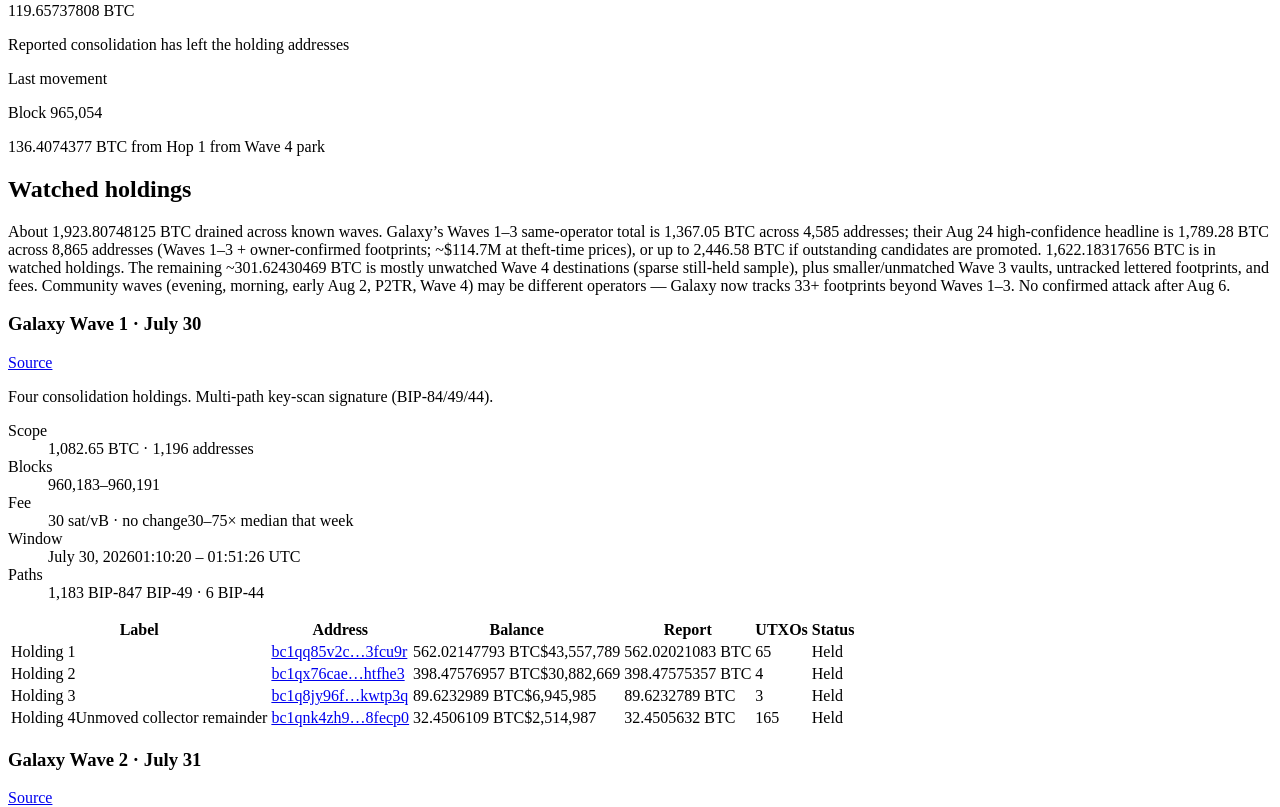
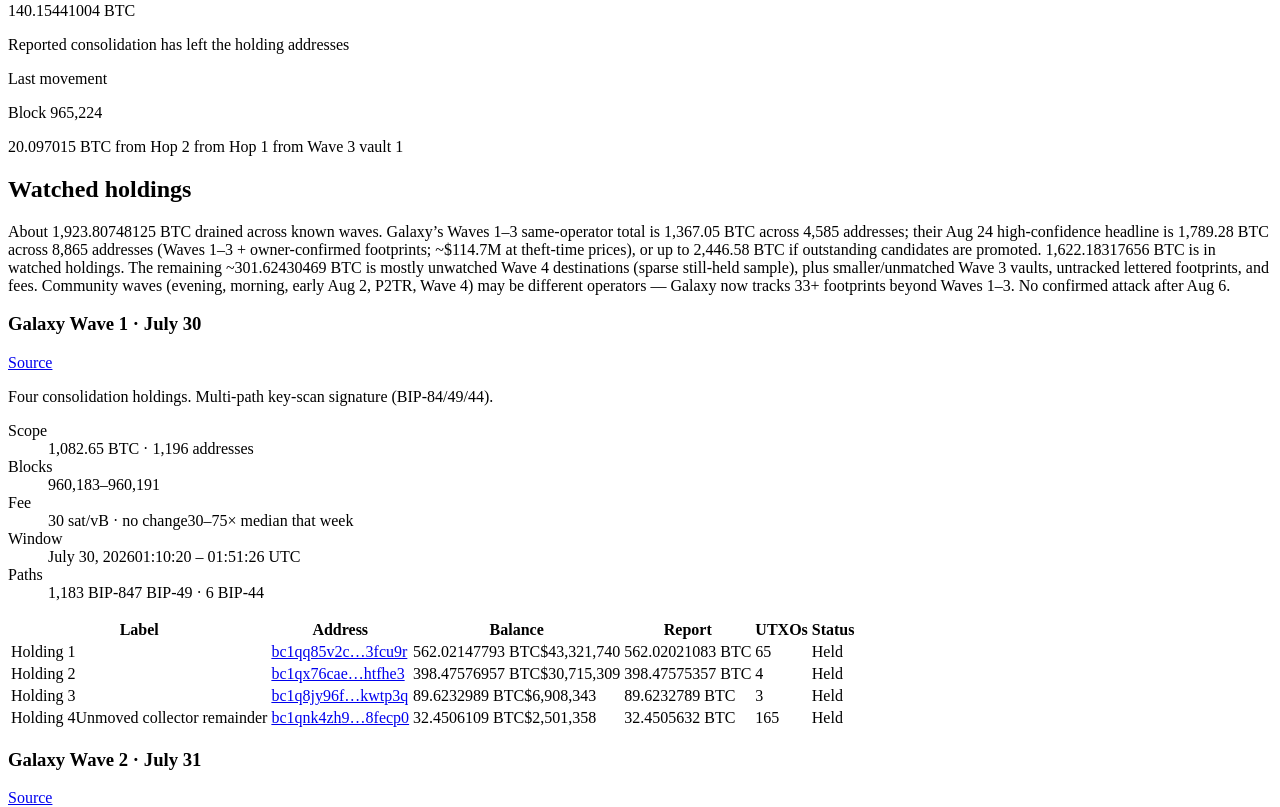
Before and after one commit to SamSamskies/coldcard-hack-tracker, a React (Vite) app: page / in a window 1280 px wide. Shown: the part 1120-1927 px from the top of the page. Built offline with nearby package versions, Linux system fonts and the light colour scheme; the HTML template or start-up script is replaced by a standard one.

Commit message:
chore: update balance snapshot with new movements and address details

```diff
--- a/public/snapshot.json
+++ b/public/snapshot.json
@@ -1,8 +1,8 @@
 {
   "version": 1,
-  "updatedAt": "2026-09-02T16:23:03.216Z",
+  "updatedAt": "2026-09-03T00:47:14.835Z",
   "source": "mempool.space",
-  "usdPrice": 77502,
+  "usdPrice": 77082,
   "addresses": [
     {
       "address": "bc1qq85v2c926eg6pgxhwp6q7lf6cnsz80qs3fcu9r",
@@ -131,8 +131,8 @@
     },
     {
       "address": "bc1qn3uy9j26m79vghed2uddr89l344xa5efnn4d0rxhz4q3xxlyxryqq595ld",
-      "balanceSats": 2049703196,
-      "utxoCount": 1
+      "balanceSats": 0,
+      "utxoCount": 0
     },
     {
       "address": "bc1qu5dgcwgm0c6qazqhacskakt8qrqj96wfkyfzjsf2lje9unzjznasfmaygs",
@@ -522,6 +522,60 @@
   ],
   "movements": [
     {
+      "txid": "a2c1b6f4dfd5c115c0ebbe681b55e36f9edeb4342e668d9a26e5312c5038ca10",
+      "fromAddress": "bc1q4tsjmdrdr7welf49uhywxgvuxrnqxu7cs6rfr3yv34zume2tw6msrtwzdc",
+      "fromLabel": "Hop 2 from Hop 1 from Wave 3 vault 1",
+      "amountBtc": 20.097015,
+      "destinations": [
+        "bc1q7uzzrh5jttjtad6qs2uhw0xnnwt9wy6nt76fy90r9jamh8fut7hqluvt2z",
+        "bc1q4lgeq49y677f3knfea23mjkduqcj834dvnfdnv"
+      ],
+      "hop": 2,
+      "confirmed": true,
+      "blockHeight": 965224,
+      "blockTime": 1788383289
+    },
+    {
+      "txid": "2e20a8e8d1cafa659f32d94990ba34d05b92a5cb7f433646c85fd975553b26d4",
+      "fromAddress": "bc1qgw8v0fa7877ntrueghhz5tyc8lah8hm5phvsmu",
+      "fromLabel": "Hop 2 from Hop 1 from Wave 3 vault 1",
+      "amountBtc": 0.4,
+      "destinations": [
+        "bc1qkpljhacarzyvalnfynqux6xy83v9j2rcqqq44z"
+      ],
+      "hop": 2,
+      "confirmed": true,
+      "blockHeight": 965223,
+      "blockTime": 1788382410
+    },
+    {
+      "txid": "8d68ff4aef3858957f09181a11739d604bb30c8ed4798924473d683f08d0b34f",
+      "fromAddress": "bc1qt8rrtnxlszm7rcdjpeepzk076jd5hevakqerzjyxpk8u3p6dfh2q92ua36",
+      "fromLabel": "Hop 1 from Wave 3 vault 1",
+      "amountBtc": 20.49702446,
+      "destinations": [
+        "bc1q4tsjmdrdr7welf49uhywxgvuxrnqxu7cs6rfr3yv34zume2tw6msrtwzdc",
+        "bc1qgw8v0fa7877ntrueghhz5tyc8lah8hm5phvsmu"
+      ],
+      "hop": 1,
+      "confirmed": true,
+      "blockHeight": 965221,
+      "blockTime": 1788381787
+    },
+    {
+      "txid": "90be5ee18bd47c810f1ee76d771270e411244ef7f5eed0da5c767c0fa396fcc2",
+      "fromAddress": "bc1qn3uy9j26m79vghed2uddr89l344xa5efnn4d0rxhz4q3xxlyxryqq595ld",
+      "fromLabel": "Wave 3 vault 1",
+      "amountBtc": 20.49703196,
+      "destinations": [
+        "bc1qt8rrtnxlszm7rcdjpeepzk076jd5hevakqerzjyxpk8u3p6dfh2q92ua36"
+      ],
+      "hop": 0,
+      "confirmed": true,
+      "blockHeight": 965217,
+      "blockTime": 1788379255
+    },
+    {
       "txid": "503ef8276d88aeb1f501651ba10a560413566863351d8dfdca57b5cf21ccf4c0",
       "fromAddress": "334iKwmhLKzJFoijrcQwcBFfFth7QjJ6gB",
       "fromLabel": "Hop 1 from Wave 4 park",
@@ -550,32 +604,6 @@
       "blockTime": 1787167398
     },
     {
-      "txid": "fd5af32f0c71a9e2cdc9d966130f31ccc5a2fa2ae320b283b61d4e1b30cb177b",
-      "fromAddress": "bc1qcmnjt058q8hs4fvjr9wlu2kt974fyqnprfjvtl",
-      "fromLabel": "Wave 4 park",
-      "amountBtc": 1.04998888,
-      "destinations": [
-        "bc1pynh7jn4jqh7h5v4l6fxxkjk7a0tqvt603ysnyn00824qmh2njcesd7ngxm"
-      ],
-      "hop": 0,
-      "confirmed": true,
-      "blockHeight": 963189,
-      "blockTime": 1787154036
-    },
-    {
-      "txid": "97178419e788f1707b1f2c8ad515581f97d6f8d79f72eca8eeb803986007f48b",
-      "fromAddress": "3EkYzYXTwFoDrz5Ei7pn1cV4FbUVSXDWeF",
-      "fromLabel": "Hop 1 from Wave 4 park",
-      "amountBtc": 0.01541383,
-      "destinations": [
-        "bc1qqmr4ahawzfh8ucm4apgul8f2py8gq2plwy4fhy"
-      ],
-      "hop": 1,
-      "confirmed": true,
-      "blockHeight": 963174,
-      "blockTime": 1787148848
-    },
-    {
       "txid": "f5d48ba4d8a444d270b842158ea215c2f27b5a481c93344a4a50e5c3990f7131",
       "fromAddress": "bc1qy4ezr5ad78u8g67sp2yu74a4af5xcneepsuh9z",
       "fromLabel": "Hop 2 from Hop 1 from Wave 4 park",
@@ -588,19 +616,6 @@
       "confirmed": true,
       "blockHeight": 962295,
       "blockTime": 1786629648
-    },
-    {
-      "txid": "d52c27a30f4bf2acd06768450e8ae704b6a8aea2fb167c77045262f38853e555",
-      "fromAddress": "3EkYzYXTwFoDrz5Ei7pn1cV4FbUVSXDWeF",
-      "fromLabel": "Hop 1 from Wave 4 park",
-      "amountBtc": 0.01573188,
-      "destinations": [
-        "bc1qy4ezr5ad78u8g67sp2yu74a4af5xcneepsuh9z"
-      ],
-      "hop": 1,
-      "confirmed": true,
-      "blockHeight": 962196,
-      "blockTime": 1786570146
     },
     {
       "txid": "a2e65c440689c6d62dfbf53f197ec9e677e7a5fbc105fb8604cc44973d7596bd",
@@ -812,19 +827,6 @@
     },
     {
       "txid": "6c85668ec49c89b32afe94d53cc65c12518255f27c1c5b7932059307bdd30bbb",
-      "fromAddress": "3EkYzYXTwFoDrz5Ei7pn1cV4FbUVSXDWeF",
-      "fromLabel": "Hop 1 from Wave 4 park",
-      "amountBtc": 0.02374887,
-      "destinations": [
-        "bc1qhfdzxfuj6hjxgwu58nnwhdghpr0rmpl9yj3wcx"
-      ],
-      "hop": 1,
-      "confirmed": true,
-      "blockHeight": 960794,
-      "blockTime": 1785718502
-    },
-    {
-      "txid": "6c85668ec49c89b32afe94d53cc65c12518255f27c1c5b7932059307bdd30bbb",
       "fromAddress": "bc1qw79velar2c0elc268fzxxn6ehe6v6n8lg683ha",
       "fromLabel": "Hop 1 from Wave 4 park",
       "amountBtc": 0.06990788,
--- a/src/data/incident.ts
+++ b/src/data/incident.ts
@@ -404,6 +404,11 @@
 /** Primary public writeups for the sweep and the firmware issue. */
 export const SOURCES = [
   {
+    label: 'Alex Thorn · Wave 3 first vault cash-out',
+    note: 'Sep 2: first funds from Wave 1–3 original hacker vaults to move — Wave 3 vault (~20.50 BTC, Reporter-0018 / 20 victim addrs) spent through 2-of-2 hops → staging → THORChain → ETH 0x160a7A4c… (affiliate “sto”). As of Sep 3: 317.16 ETH still unmoved on that address (4 router internals; nonce 0 — no peel). ~187 BTC / 292 vaults still resting (~90% of Wave 3); BTC-side THOR refunds/retries ongoing. Vault scripts revealed as BIP-67-sorted 2-of-2; cash-out wallet (RBF + anti-fee-sniping) differs from Jul 31/Aug 1 sweep tooling; THOR deposits are a third stack (OP_RETURN memos). Watch-list vault [bc1qn3uy9…](address:bc1qn3uy9j26m79vghed2uddr89l344xa5efnn4d0rxhz4q3xxlyxryqq595ld) matches. Waves 1–2 original holdings still unmoved.',
+    url: 'https://x.com/intangiblecoins/status/2095297452681158840',
+  },
+  {
     label: 'Alex Thorn · Galaxy · Aug 24 totals',
     note: 'Aug 24 (chart as of Aug 23): established losses 1,789.28 BTC / 8,865 addresses; $114.7M at theft-time (weighted $64,097/BTC) / $138.8M at Aug 23 close ($77,593). 221 identified victims covering 2,292 addresses and 790.72 BTC (44.2%). Median address 0.00152 BTC, mean 0.20184; dormancy median 3.2y. Losses concentrated: 45% of stolen value in 1–10 BTC addresses; largest 1% of addresses hold 41%. Medium-confidence unpublished band → 1,824 BTC (~$140M theft-time). No new attack wave. Unmoved/moved split not restated (still Aug 14: 1,531 / ~246).',
     url: 'https://x.com/intangiblecoins/status/2091852664388600079',
@@ -588,6 +593,7 @@
   '36XfMDAYuCn76DDJt5HV6kJxCukb1F1x3G', // Wave 4 park
   '34nHYNnc9DLxo3iCzvSHiyD2YsC3jP4qDQ', // Wave 4 park
   'bc1qcmnjt058q8hs4fvjr9wlu2kt974fyqnprfjvtl', // Wave 4 park
+  'bc1qn3uy9j26m79vghed2uddr89l344xa5efnn4d0rxhz4q3xxlyxryqq595ld', // Wave 3 vault 1
 ] as const;
 
 /** Wave 1/2 + community vaults — balances from the cron snapshot. */
@@ -776,7 +782,10 @@
     label: v.label,
     reportBtc: v.reportBtc,
     clusterId: 'galaxy-wave3' as const,
-    ...('note' in v ? { note: v.note } : {}),
+    ...('note' in v && v.note ? { note: v.note } : {}),
+    ...('pollBalance' in v && v.pollBalance === false
+      ? { pollBalance: false as const }
+      : {}),
   }),
 );
 
@@ -819,6 +828,13 @@
  */
 export const KNOWN_ADDRESS_LABELS: Readonly<Record<string, string>> = {
   bc1qp6yzmq5kjr8yvyw7453gxvq4z3tvkdyadqm794: 'THORChain BTC vault',
+  /**
+   * Wave 3 Sep 2 THOR inbound vaults (swap memos → ETH 0x160a7A4c…).
+   * Do not label intermediate hops/staging here — that stops hop follow before the bridge.
+   */
+  bc1qkpljhacarzyvalnfynqux6xy83v9j2rcqqq44z: 'THORChain BTC vault',
+  bc1qxmatfxczp5v4dhtpfk6t97kt5vjvl2rf084r49: 'THORChain BTC vault',
+  bc1qeay5x2ap5cycqgje4s9y973eh3faaz9yw3zwph: 'THORChain BTC vault',
   '3KMmeqPeQcngyTehdfSwsGqvxfU7J7qtc8': 'P2SH service hub',
   /** Wave 4 dual-sweep park peel (block 960793). Arkham: Bullish.com deposit. */
   '3CTpBmp8uWTcHJBjmyVe8VPPyCHTzj2hBH': 'Bullish.com deposit',
--- a/src/data/wave3Vaults.ts
+++ b/src/data/wave3Vaults.ts
@@ -11,6 +11,8 @@
     address: 'bc1qn3uy9j26m79vghed2uddr89l344xa5efnn4d0rxhz4q3xxlyxryqq595ld',
     label: 'Wave 3 vault 1',
     reportBtc: 20.49703196,
+    pollBalance: false,
+    note: 'Emptied Sep 2 (block 965217, ~5 sat/vB): first Wave 1–3 original vault spend — 2-of-2 P2WSH → hops → staging [bc1qgw8v0…](address:bc1qgw8v0fa7877ntrueghhz5tyc8lah8hm5phvsmu) → THORChain → ETH [0x160a7A4c…](https://etherscan.io/address/0x160a7A4c067B084F03400c6980Ac29F73F6782f6). ETH side (Sep 3): 317.16 ETH still sitting there (nonce 0) via 4 THORChain_Router (`0xD37BbE…`) internals — 12.88 + 45.80 + 31.58 + 226.90 ETH; no peel/Tornado yet. Galaxy: ~90% of Wave 3 still unmoved; BTC refunds/retries ongoing (~10.6 BTC on hop [bc1qt8rrtn…](address:bc1qt8rrtnxlszm7rcdjpeepzk076jd5hevakqerzjyxpk8u3p6dfh2q92ua36)). [Thorn](https://x.com/intangiblecoins/status/2095297452681158840).',
   },
   {
     address: 'bc1qu5dgcwgm0c6qazqhacskakt8qrqj96wfkyfzjsf2lje9unzjznasfmaygs',
```
Also changed, not shown: 1 other file (tests, documents, lock files or other folders).
